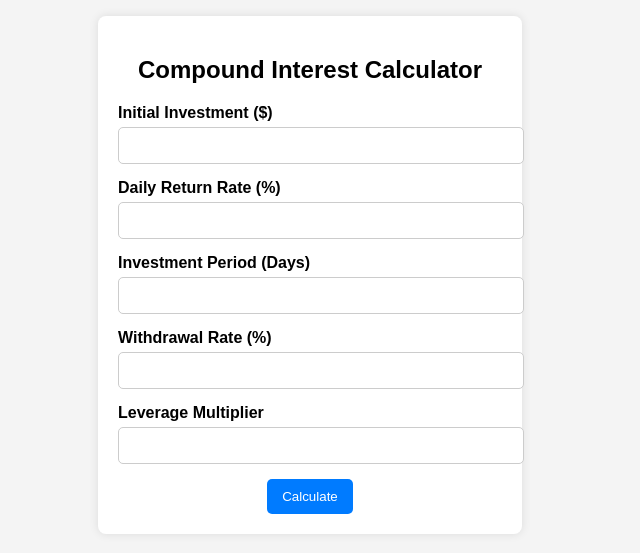
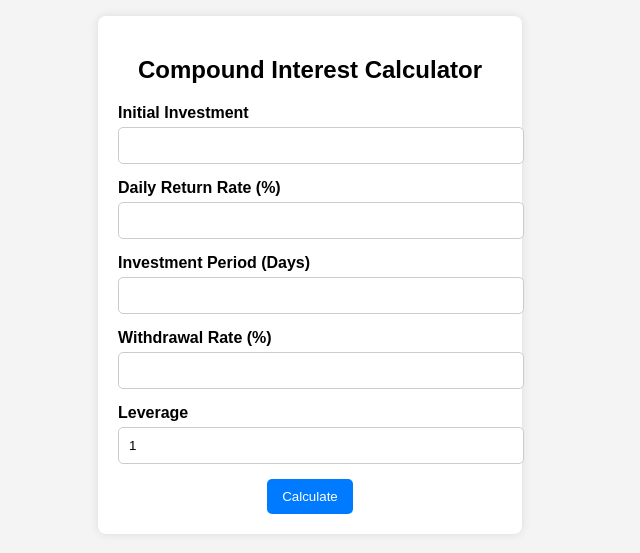
Before and after one commit to ttototom/compound-interest-calculator, a React (Create React App) app: page / in a window 1280 px wide. Shown: the part 125-678 px from the top of the page, without its empty margins (350-990 px from the left). Built offline with nearby package versions, Linux system fonts and the light colour scheme.

Commit message:
Update UI layout and labels

```diff
--- a/src/CompoundInterestCalculator.jsx
+++ b/src/CompoundInterestCalculator.jsx
@@ -1,3 +1,4 @@
+
 import React, { useState } from "react";
 
 const CompoundInterestCalculator = () => {
@@ -5,95 +6,115 @@ const CompoundInterestCalculator = () => {
   const [dailyReturnRate, setDailyReturnRate] = useState("");
   const [investmentPeriod, setInvestmentPeriod] = useState("");
   const [withdrawalRate, setWithdrawalRate] = useState("");
-  const [leverage, setLeverage] = useState("");
+  const [leverage, setLeverage] = useState("1"); // 기본값 1로 설정
+  const [results, setResults] = useState([]);
 
-  const calculateResults = () => {
-    let results = [];
-    let balance = parseFloat(initialInvestment);
-    let totalWithdrawn = 0;
+  const formatNumber = (num) => {
+    if (!num) return "";
+    return new Intl.NumberFormat().format(num);
+  };
 
-    for (let day = 1; day <= parseInt(investmentPeriod); day++) {
-      let prevBalance = balance;
-      let leveragedBalance = prevBalance * parseFloat(leverage);
-      let dailyProfit = leveragedBalance * (parseFloat(dailyReturnRate) / 100);
-      let withdrawalAmount = dailyProfit * (parseFloat(withdrawalRate) / 100);
-      totalWithdrawn += withdrawalAmount;
-      balance = prevBalance + dailyProfit - withdrawalAmount;
+  const handleInputChange = (setter) => (e) => {
+    const rawValue = e.target.value.replace(/,/g, ""); // 쉼표 제거
+    setter(rawValue);
+  };
 
-      results.push({
+  const calculateCompoundInterest = () => {
+    let balance = parseFloat(initialInvestment) || 0;
+    let dailyRate = parseFloat(dailyReturnRate) / 100 || 0;
+    let period = parseInt(investmentPeriod) || 0;
+    let withdrawRate = parseFloat(withdrawalRate) / 100 || 0;
+    let lev = parseFloat(leverage) || 1;
+    let accumulatedWithdrawals = 0;
+
+    let newResults = [];
+    for (let day = 1; day <= period; day++) {
+      let leveragedBalance = balance * lev;
+      let dailyProfit = leveragedBalance * dailyRate;
+      let withdrawAmount = dailyProfit * withdrawRate;
+      accumulatedWithdrawals += withdrawAmount;
+      balance += dailyProfit - withdrawAmount;
+
+      newResults.push({
         day,
-        prevBalance: prevBalance.toFixed(2),
+        balance: balance.toFixed(2),
         leveragedBalance: leveragedBalance.toFixed(2),
         dailyProfit: dailyProfit.toFixed(2),
-        withdrawalAmount: withdrawalAmount.toFixed(2),
-        totalWithdrawn: totalWithdrawn.toFixed(2),
-        reinvestmentBalance: balance.toFixed(2),
-        totalBalance: (balance + totalWithdrawn).toFixed(2),
+        withdrawAmount: withdrawAmount.toFixed(2),
+        totalWithdrawals: accumulatedWithdrawals.toFixed(2),
       });
     }
-    return results;
+    setResults(newResults);
   };
-
-  const results = calculateResults();
 
   return (
     <div className="container">
       <h2>Compound Interest Calculator</h2>
-
       <div className="input-group">
-        <label>Initial Investment ($)</label>
-        <input type="number" value={initialInvestment} onChange={(e) => setInitialInvestment(e.target.value)} />
+        <label>Initial Investment</label>
+        <input
+          type="text"
+          value={formatNumber(initialInvestment)}
+          onChange={handleInputChange(setInitialInvestment)}
+        />
       </div>
-
       <div className="input-group">
         <label>Daily Return Rate (%)</label>
-        <input type="number" value={dailyReturnRate} onChange={(e) => setDailyReturnRate(e.target.value)} />
+        <input
+          type="text"
+          value={formatNumber(dailyReturnRate)}
+          onChange={handleInputChange(setDailyReturnRate)}
+        />
       </div>
-
       <div className="input-group">
         <label>Investment Period (Days)</label>
-        <input type="number" value={investmentPeriod} onChange={(e) => setInvestmentPeriod(e.target.value)} />
+        <input
+          type="text"
+          value={formatNumber(investmentPeriod)}
+          onChange={handleInputChange(setInvestmentPeriod)}
+        />
       </div>
-
       <div className="input-group">
         <label>Withdrawal Rate (%)</label>
-        <input type="number" value={withdrawalRate} onChange={(e) => setWithdrawalRate(e.target.value)} />
+        <input
+          type="text"
+          value={formatNumber(withdrawalRate)}
+          onChange={handleInputChange(setWithdrawalRate)}
+        />
       </div>
-
       <div className="input-group">
-        <label>Leverage Multiplier</label>
-        <input type="number" value={leverage} onChange={(e) => setLeverage(e.target.value)} />
+        <label>Leverage</label>
+        <input
+          type="text"
+          value={formatNumber(leverage)}
+          onChange={handleInputChange(setLeverage)}
+        />
       </div>
-
-      <button onClick={calculateResults}>Calculate</button>
+      <button onClick={calculateCompoundInterest}>Calculate</button>
 
       {results.length > 0 && (
         <div className="results">
           <h3>Results</h3>
-          <table>
+          <table className="result-table">
             <thead>
               <tr>
                 <th>Day</th>
-                <th>Balance (Investment)</th>
-                <th>Leverage Balance</th>
+                <th>Balance</th>
+                <th>Leveraged Balance</th>
                 <th>Daily Profit</th>
-                <th>Withdrawal</th>
-                <th>Total Withdrawn</th>
-                <th>Reinvestment Balance</th>
-                <th>Total Balance</th>
+                <th>Withdraw Amount</th>
+                <th>Total Withdrawals</th>
               </tr>
             </thead>
             <tbody>
-              {results.map((row, index) => (
-                <tr key={index}>
+              {results.map((row) => (
+                <tr key={row.day}>
                   <td>{row.day}</td>
-                  <td>${row.prevBalance}</td>
-                  <td>${row.leveragedBalance}</td>
-                  <td>${row.dailyProfit}</td>
-                  <td>${row.withdrawalAmount}</td>
-                  <td>${row.totalWithdrawn}</td>
-                  <td>${row.reinvestmentBalance}</td>
-                  <td>${row.totalBalance}</td>
+                  <td>{formatNumber(row.balance)}</td>
+                  <td>{formatNumber(row.leveragedBalance)}</td>
+                  <td>{formatNumber(row.dailyProfit)}</td>
+                  <td>{formatNumber(row.withdrawAmount)}</td>
+                  <td>{formatNumber(row.totalWithdrawals)}</td>
                 </tr>
               ))}
             </tbody>
```
